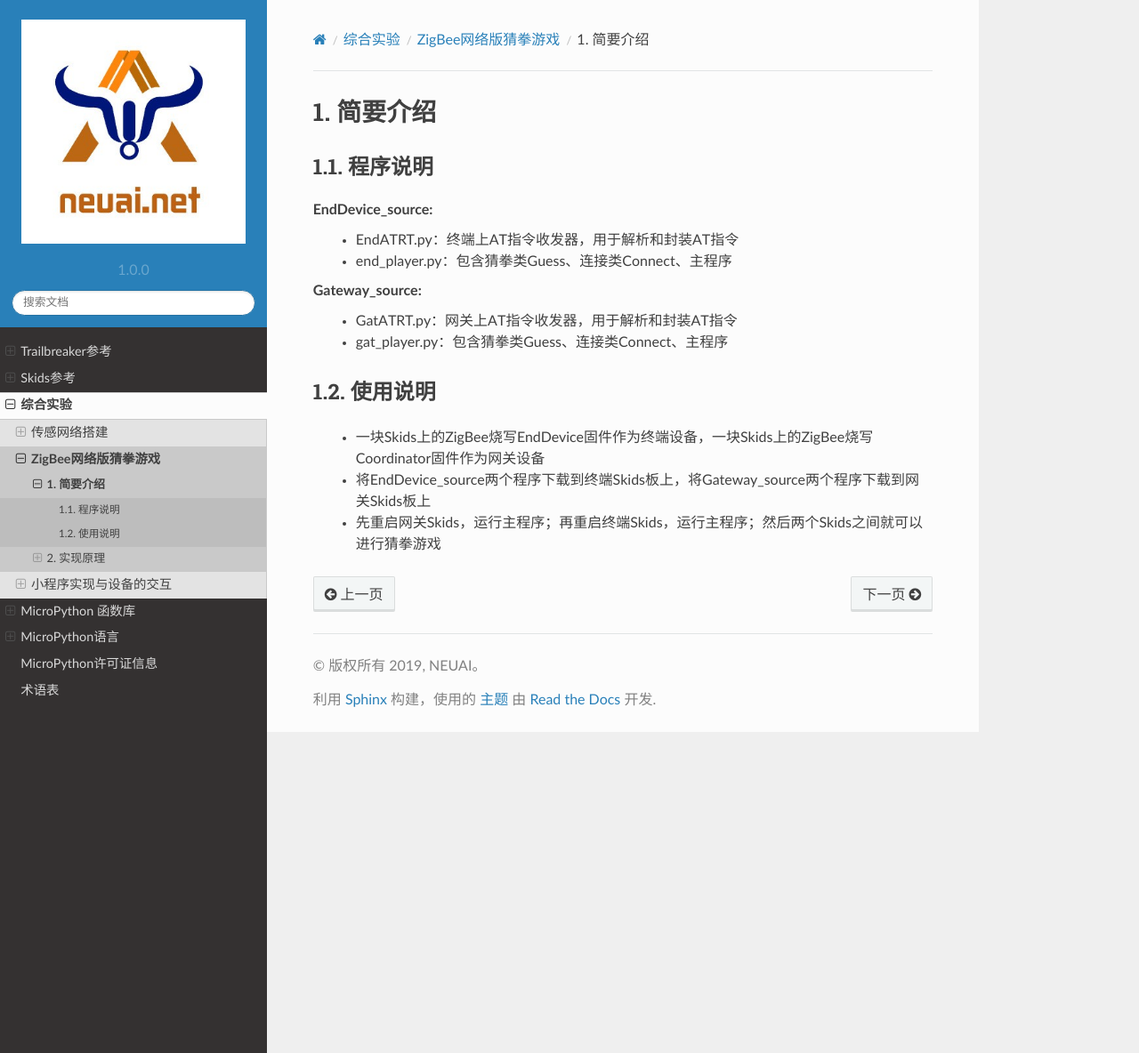
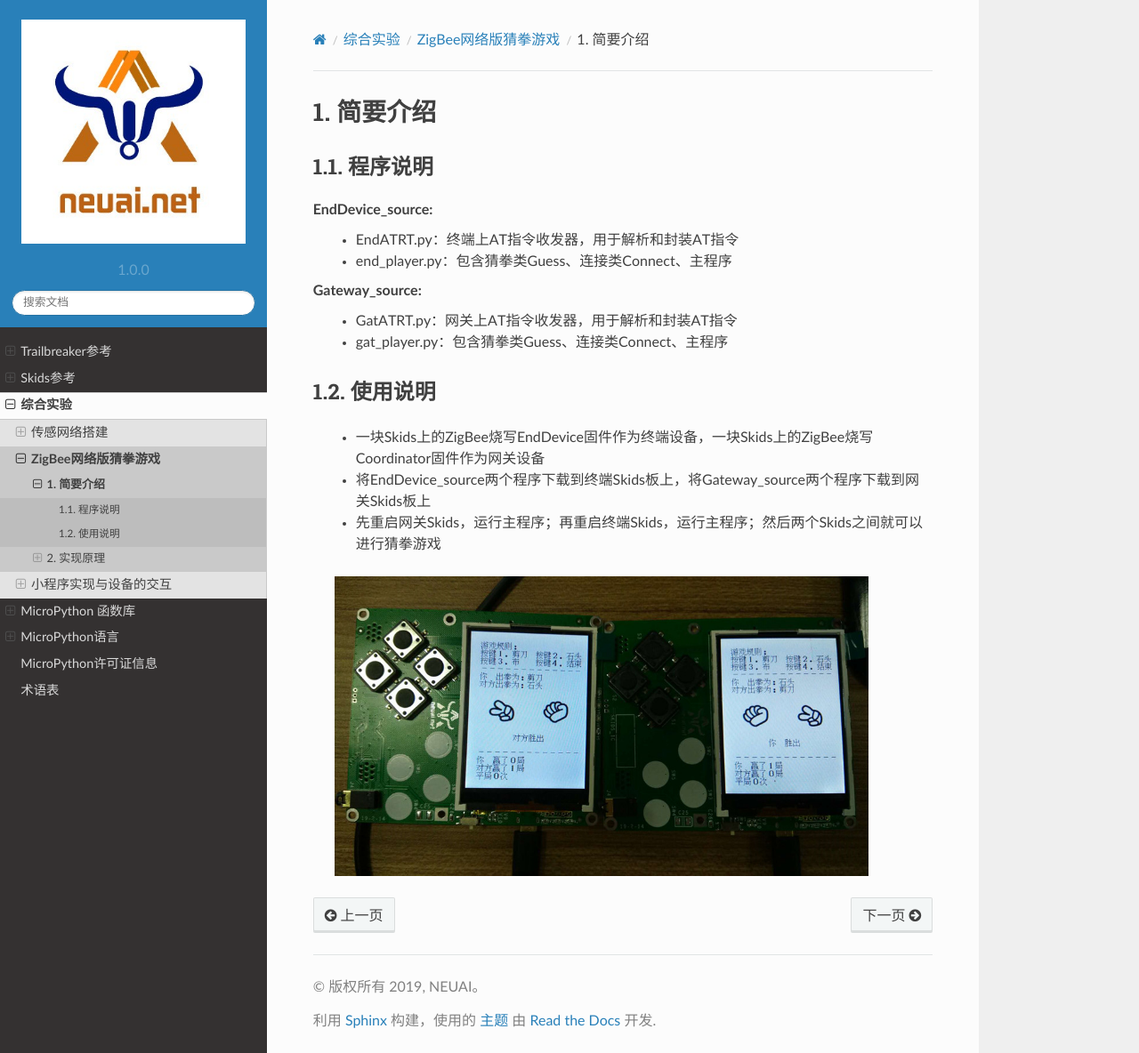
Before and after one commit to yangzl2014/SkidsDocs, a Sphinx documentation site: the page built from docs/master/FingerGuessingGame/introduction.rst, in a window 1280 px wide and 1184 px high. Shown: the whole window at 89% size. Built offline with Sphinx 7.4.7 and the Read the Docs theme 2.0.0, drawn with Linux system fonts in a browser that asks for light colours; pages that are not in the unit, such as notebooks, are missing from menus.

Commit message:
#5 update doc of finger-guess game

```diff
--- a/docs/master/FingerGuessingGame/introduction.rst
+++ b/docs/master/FingerGuessingGame/introduction.rst
@@ -20,3 +20,7 @@ Gateway_source:
   + 一块Skids上的ZigBee烧写EndDevice固件作为终端设备，一块Skids上的ZigBee烧写Coordinator固件作为网关设备
   + 将EndDevice_source两个程序下载到终端Skids板上，将Gateway_source两个程序下载到网关Skids板上
   + 先重启网关Skids，运行主程序；再重启终端Skids，运行主程序；然后两个Skids之间就可以进行猜拳游戏
+
+  .. image:: img/guess.jpg
+    :alt: guess
+    :width: 600px
```
Also changed, not shown: docs/master/FingerGuessingGame/img/guess.jpg (added).
